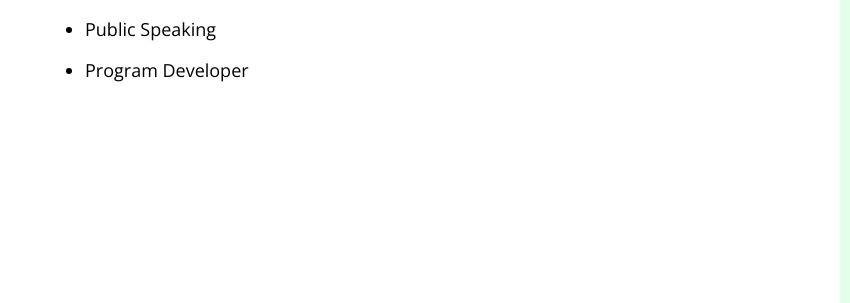
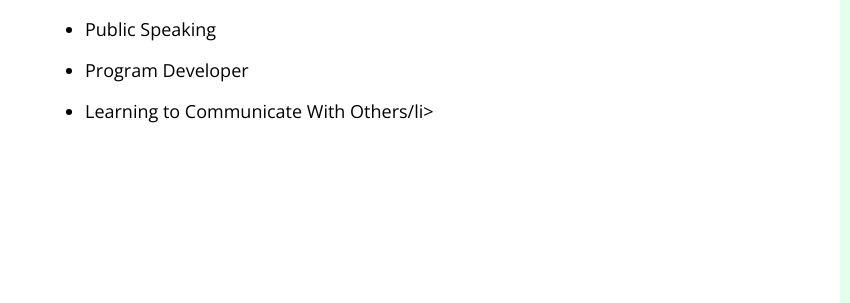
Before and after one commit to Gmfholley/savannahs-future, a plain HTML site: page index.html in a window 1280 px wide. Shown: the part 339-642 px from the top of the page, 0-850 px from the left. Drawn offline with nearby package versions, Linux system fonts and the light colour scheme; grey boxes are pictures that could not be loaded.

Commit message:
Update index.html

```diff
--- a/index.html
+++ b/index.html
@@ -25,6 +25,7 @@
                           <li>Forgiving</li>
                           <li>Public Speaking</li>
                           <li>Program Developer</li>
+                          <li>Learning to Communicate With Others/li>
                         </ul>
                     </div>
                 </div>
```
